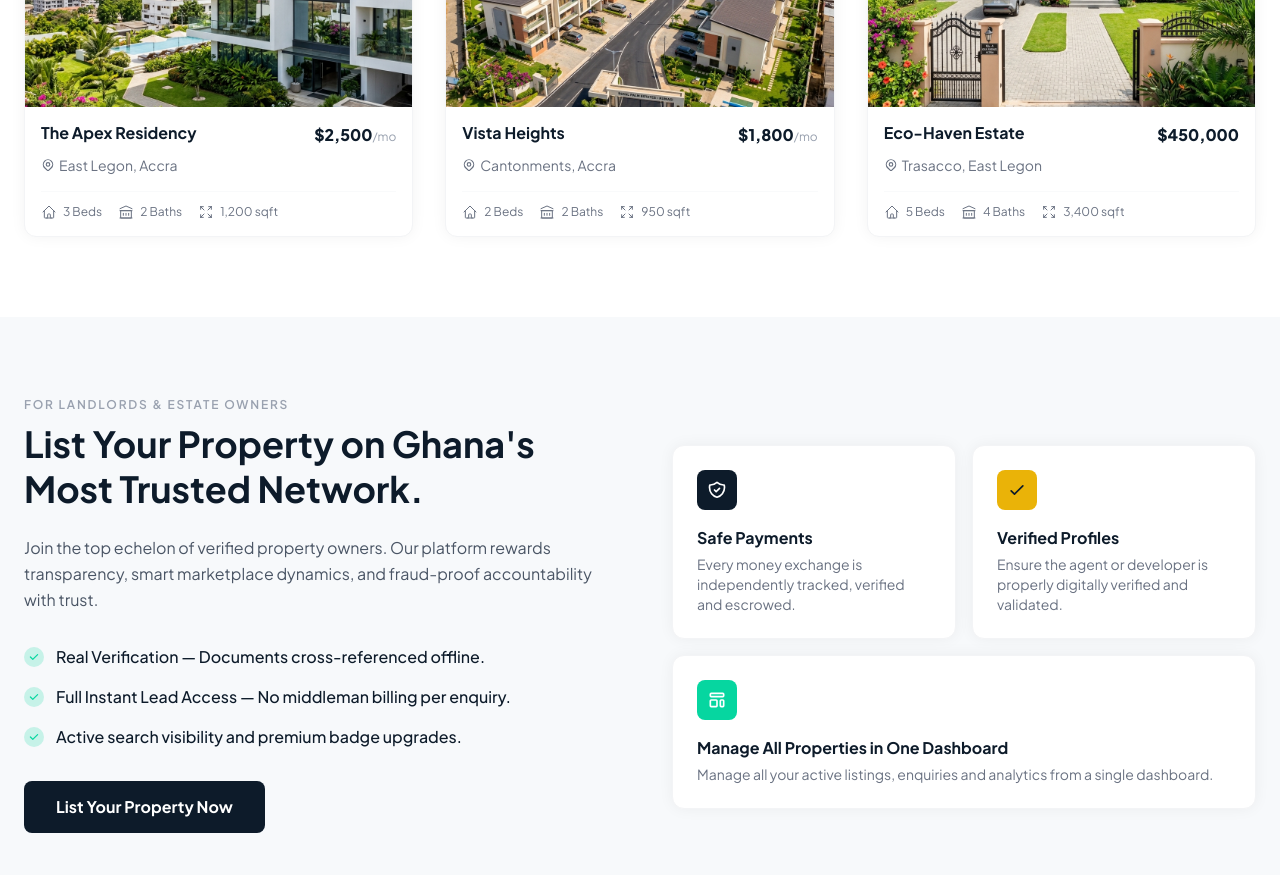
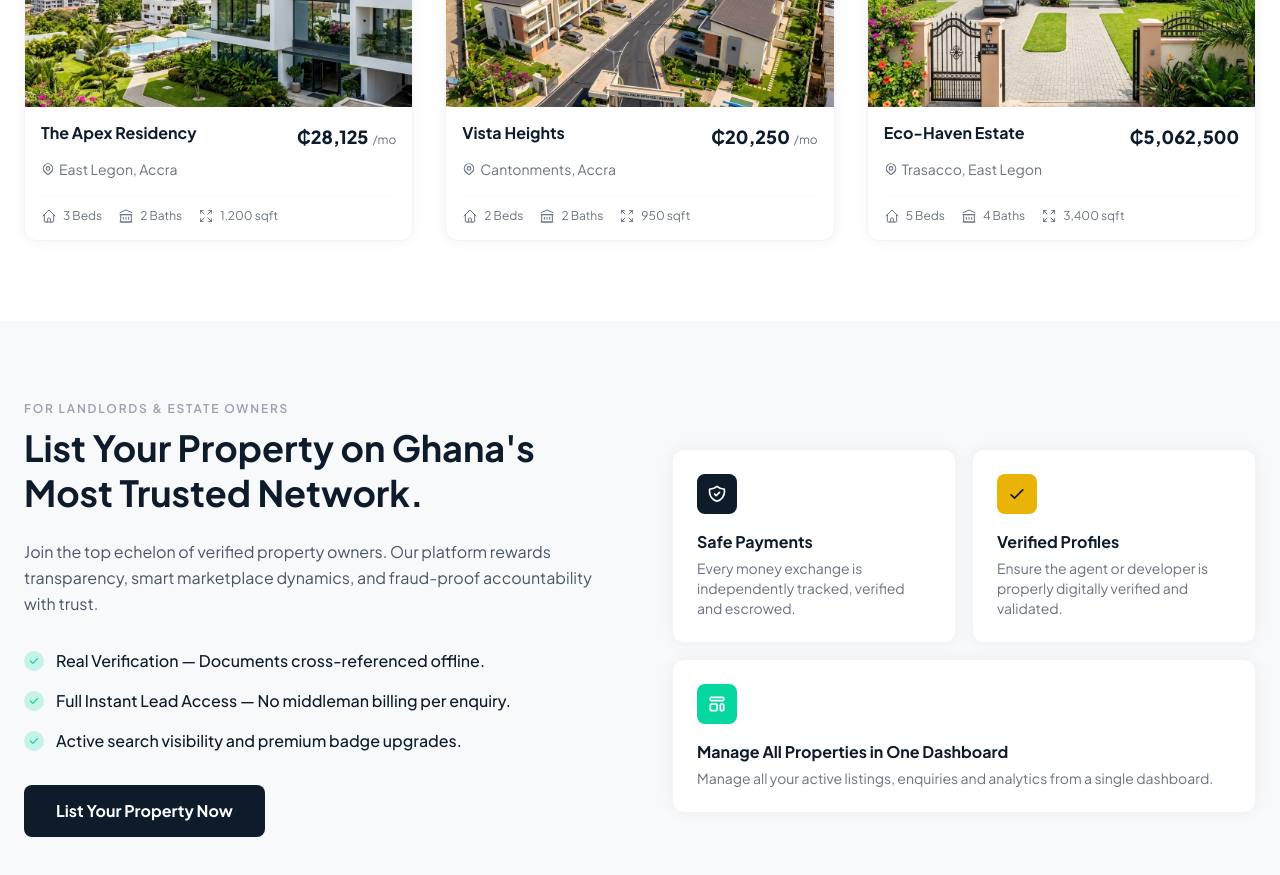
Before and after one commit to callfelixstudios/property-hub-gh, a Next.js app: page / in a window 1280 px wide. Shown: the part 940-1815 px from the top of the page. Built offline with nearby package versions, Linux system fonts and the light colour scheme; no server answers.

Commit message:
feat: phase 1 financial architecture (multi-currency toggle & rent advance estimator)

```diff
--- a/src/app/page.tsx
+++ b/src/app/page.tsx
@@ -8,7 +8,8 @@ const featuredListings = [
   {
     imageSrc: "/property-1.png",
     title: "The Apex Residency",
-    price: "$2,500",
+    rawPrice: 2500,
+    currency: "USD",
     priceSuffix: "/mo",
     location: "East Legon, Accra",
     beds: 3,
@@ -19,7 +20,8 @@ const featuredListings = [
   {
     imageSrc: "/property-2.png",
     title: "Vista Heights",
-    price: "$1,800",
+    rawPrice: 1800,
+    currency: "USD",
     priceSuffix: "/mo",
     location: "Cantonments, Accra",
     beds: 2,
@@ -30,7 +32,8 @@ const featuredListings = [
   {
     imageSrc: "/property-3.png",
     title: "Eco-Haven Estate",
-    price: "$450,000",
+    rawPrice: 450000,
+    currency: "USD",
     priceSuffix: "",
     location: "Trasacco, East Legon",
     beds: 5,
--- a/src/components/PropertyCard.tsx
+++ b/src/components/PropertyCard.tsx
@@ -3,7 +3,8 @@ import Image from "next/image";
 interface PropertyCardProps {
   imageSrc?: string;
   title?: string;
-  price?: string;
+  rawPrice?: number;
+  currency?: string;
   priceSuffix?: string;
   location?: string;
   beds?: number;
@@ -13,10 +14,13 @@ interface PropertyCardProps {
   category?: string;
 }
 
+import PriceDisplay from "./PriceDisplay";
+
 export default function PropertyCard({
   imageSrc = "/property-1.png",
   title = "Modern Apartment",
-  price = "₵4,500",
+  rawPrice = 4500,
+  currency = "GHS",
   priceSuffix = "/mo",
   location = "East Legon, Accra",
   beds = 3,
@@ -52,9 +56,8 @@ export default function PropertyCard({
           <h3 className="text-base font-bold text-navy-base leading-tight line-clamp-1">
             {title}
           </h3>
-          <div className="text-base font-extrabold text-navy-base whitespace-nowrap ml-3">
-            {price}
-            <span className="text-xs font-normal text-gray-400">{priceSuffix}</span>
+          <div className="ml-3">
+            <PriceDisplay rawPrice={rawPrice} currency={currency} priceSuffix={priceSuffix} isRental={true} />
           </div>
         </div>
 
```
